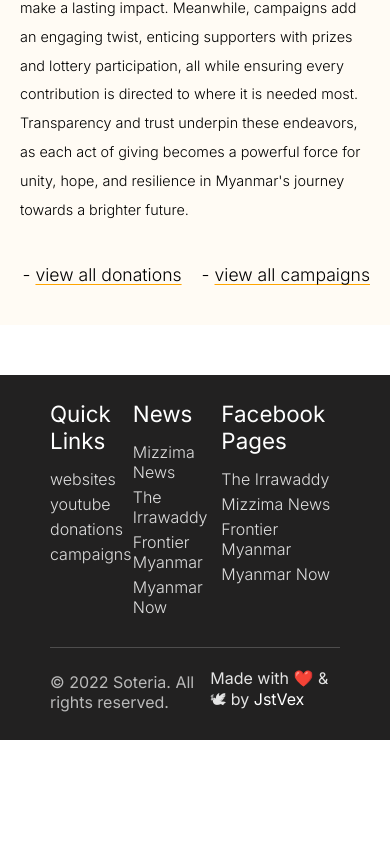
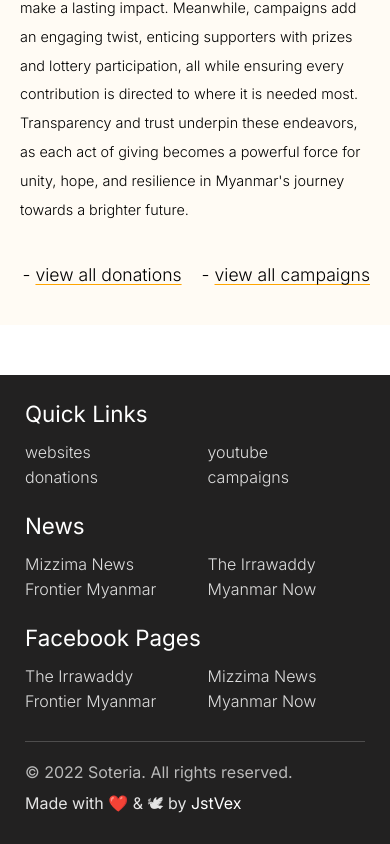
Before and after one commit to JstVex/soteria, a Next.js app: page / in a window 390 px wide. Shown: the part 6628-7472 px from the top of the page. Before the commit the page ends 7368 px from the top, so only its background shows below. Built offline with nearby package versions, Linux system fonts and the light colour scheme; a web font is replaced by a local one.

Commit message:
Implement responsive design for footer

```diff
--- a/styles/footer.module.css
+++ b/styles/footer.module.css
@@ -19,6 +19,7 @@
     display: flex;
     flex-direction: column;
     row-gap: 15px;
+    width: 100%;
 }
 
 .heading {
@@ -57,3 +58,27 @@
 .name {
     color: white;
 }
+
+@media screen and (max-width: 764px) {
+    .container {
+        padding: 25px;
+    }
+
+    .wrapper {
+        flex-direction: column;
+        row-gap: 25px;
+    }
+
+    .list {
+        display: grid;
+        grid-template-columns: repeat(2, 1fr);
+        row-gap: 5px;
+        column-gap: 25px;
+    }
+
+    .copyright_wrap {
+        flex-direction: column;
+        align-items: start;
+        row-gap: 10px;
+    }
+}
```
